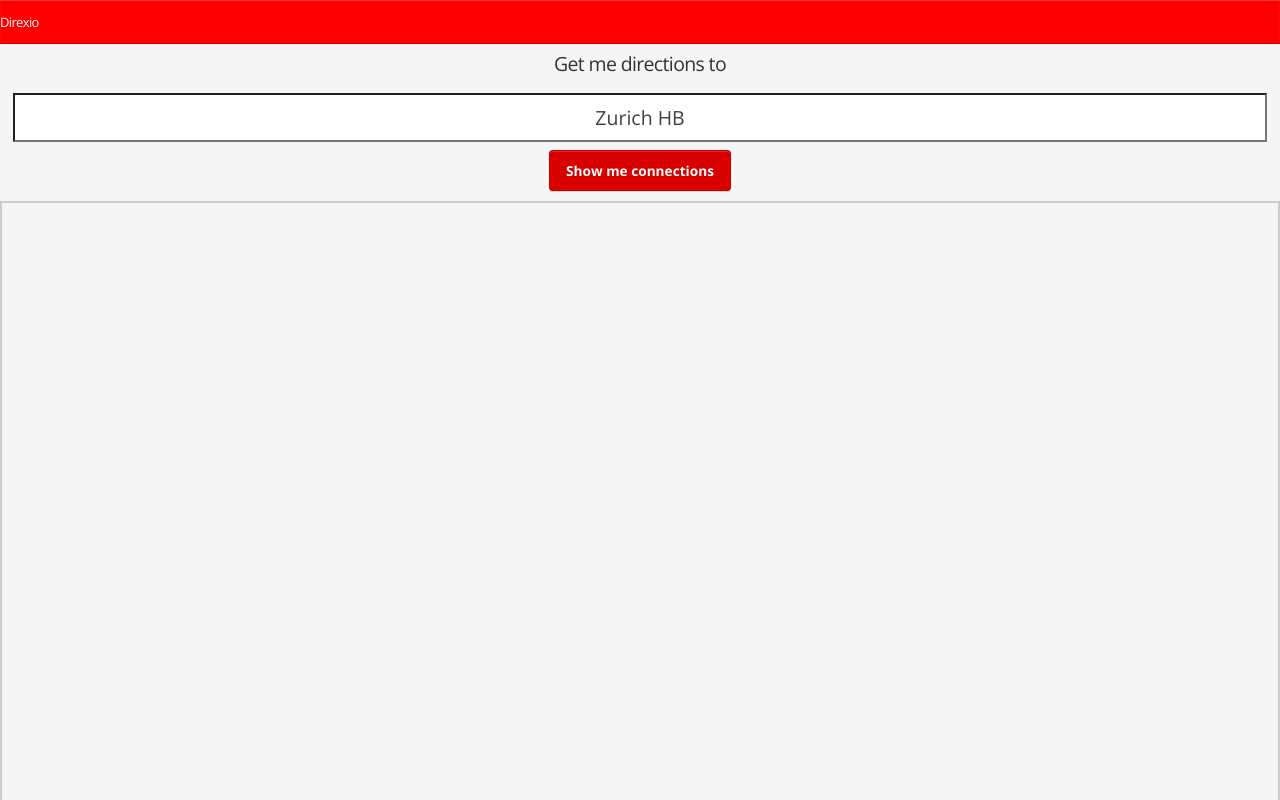
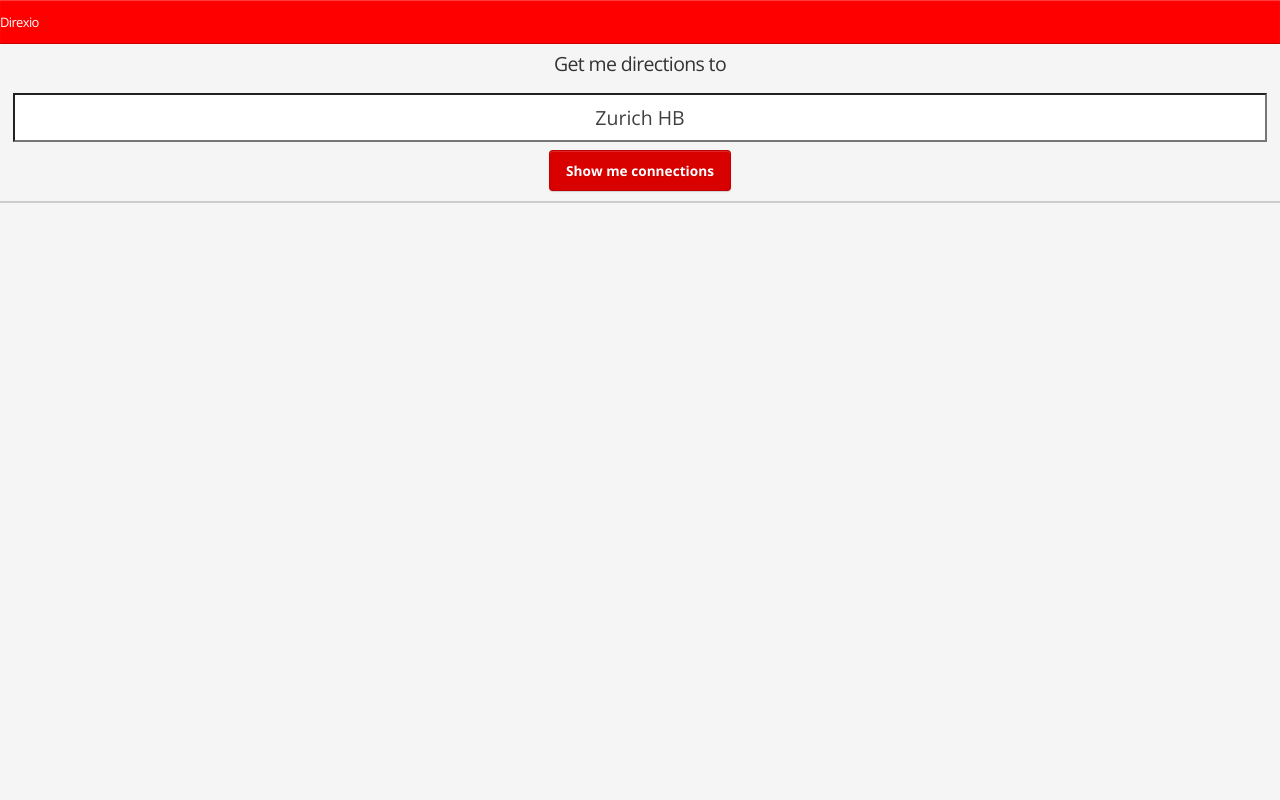
Before and after one commit to AVGP/direxio, a website: page index.html in a window 1280 px wide. Drawn offline with nearby package versions, Linux system fonts and the light colour scheme; some packages are replaced by stand-ins of ours.

Commit message:
Fixing scroll problem and refining styles

```diff
--- a/css/app.css
+++ b/css/app.css
@@ -30,6 +30,9 @@ input.wide, .wide {
 *                  *
 \******************/
 
+article {
+    overflow: scroll;
+}
 
 /****************************************\
 *                                        *
@@ -38,12 +41,11 @@ input.wide, .wide {
 \****************************************/
 
 .connection-container {
-    position: relative;
-    overflow: scroll;
+    border-top: 2px solid #ccc;
+    clear: both;
     height: 100%;
     min-height: 100%;
-    border: 2px solid #ccc;
-    clear: both;
+    position: relative;
     margin-top: 10px;
 }
 
@@ -84,6 +86,7 @@ input.wide, .wide {
         float: right;
         display: block;
         width: 50%;
+        height: 100%;
     }
 
     .connection-title {
```
